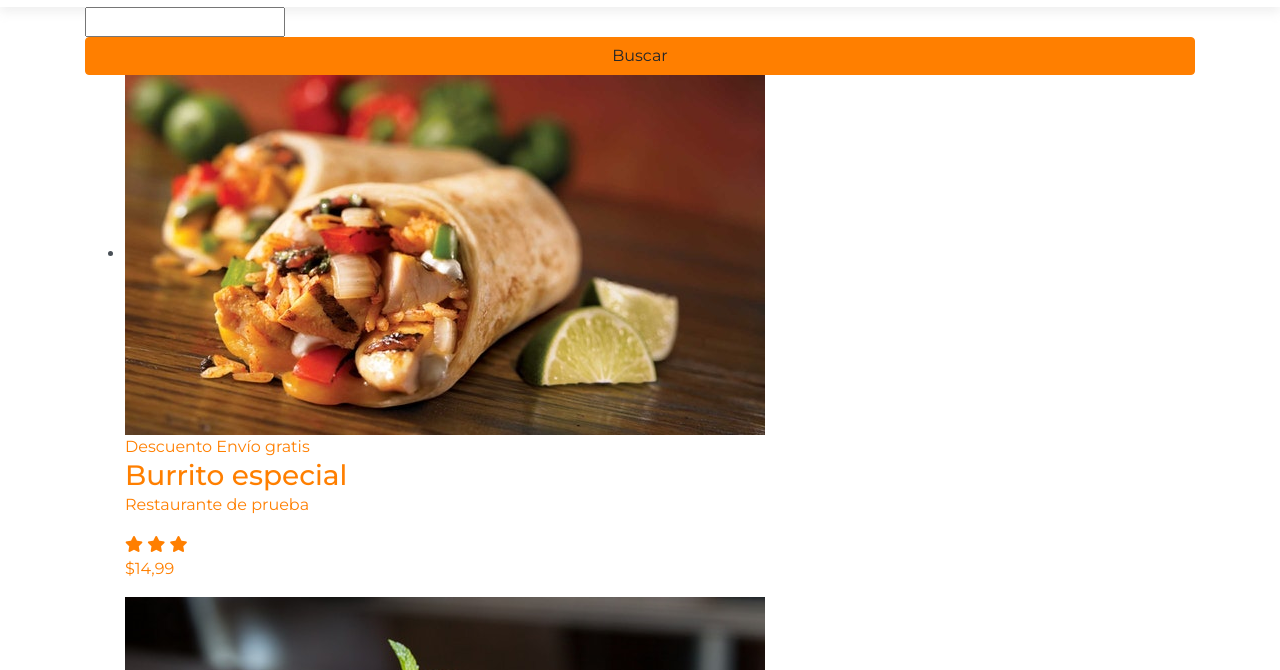
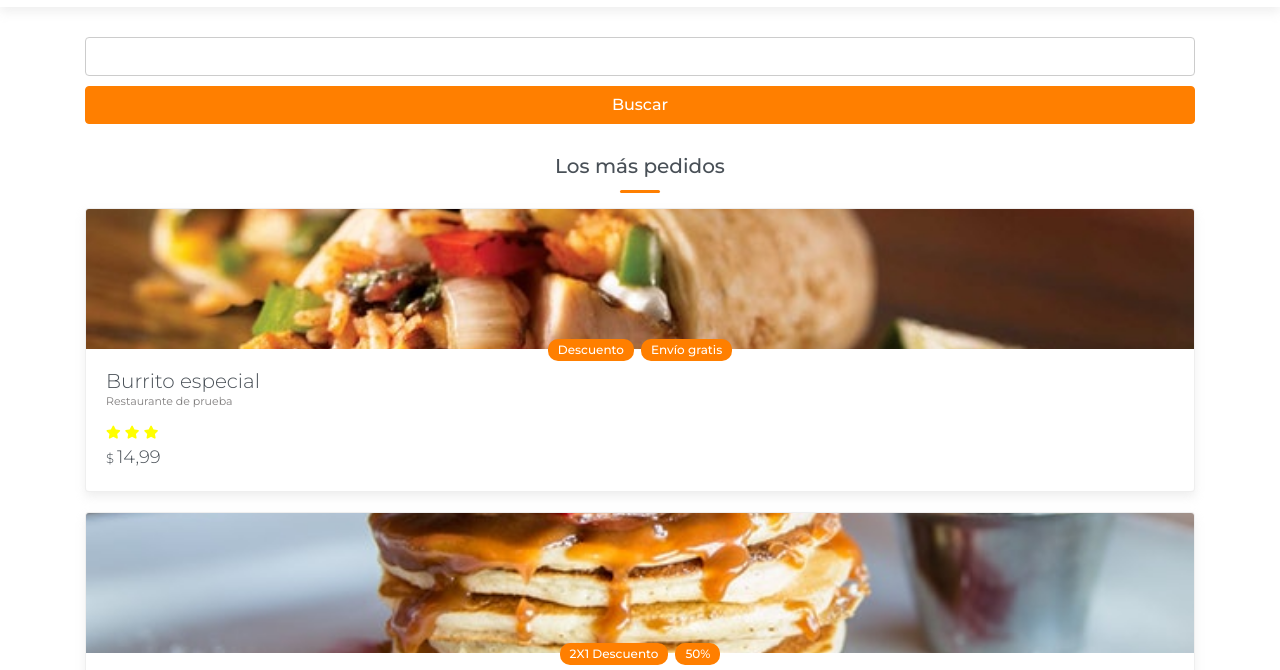
Before and after one commit to ThaliaVel/deliveryApp, a plain HTML site: page index.html in a window 1280 px wide. Shown: the part 73-743 px from the top of the page. Drawn offline with Linux system fonts and the light colour scheme.

Commit message:
Finalizar sección de productos

```diff
--- a/index.html
+++ b/index.html
@@ -34,6 +34,7 @@
 				</form>
 			</div>
 			<div class="products-list-container">
+				<h2 class="section-title">Los más pedidos</h2>
 				<ul>
 					<li>
 						<a href="#">
@@ -126,6 +127,12 @@
 						</a>
 					</li>
 				</ul>
+				<div class="pt-4 pb-5 text-center">
+					<a href="#" class="btn btn-block btn-link">
+						<span class="d-block mb-2">Ver más productos</span>
+						<i class="fas fa-arrow-down"></i>
+					</a>
+				</div>
 			</div>
 		</div>
 
--- a/sass/main.scss
+++ b/sass/main.scss
@@ -16,18 +16,47 @@ img{
 	max-width: 100%;
 }
 
-a{
+a, .btn-link{
 	&:hover{
 		text-decoration: none;
 	}
 }
 
+.btn.btn-primary{
+	font-weight: 500;
+	color: #fff;
+}
+
+.section-title{
+	font-size: 20px;
+	text-align: center;
+	padding: 15px 0 30px;
+	position: relative;
+
+	&::after{
+		content: '';
+		position: absolute;
+		display: block;
+		width: 40px;
+		height: 3px;
+		background: $primary;
+		bottom: 15px;
+		left: 50%;
+		transform:  translateX(-50%);
+		border-radius: 4px;
+	}
+}
+
 //Header
-
 header{
 	background: #fff;
 	padding: 10px 0;
 	box-shadow:  0 5px 10px rgba(204,204,204,0.31);
+	position: fixed;
+	top: 0;
+	left: 0;
+	width: 100%;
+	z-index: 10;
 
 	h1{
 		font-size: 24px;
@@ -83,3 +112,117 @@ header{
 		}
 	}
 }
+
+//Main
+.main{
+	padding-top: 80px;
+}
+
+.search-container{
+	padding-top: 30px;
+
+	input{
+		display: block;
+		width: 100%;
+		margin-bottom: 10px;
+		border: 1px solid #ccc;
+		font-size: 14px;
+		padding: 8px 10px;
+		border-radius: 4px;
+	}
+}
+
+.products-list-container{
+	padding-top: 15px;
+
+	ul{
+		padding: 0;
+		margin: 0;
+		list-style: none;
+
+		li{
+			border: 1px solid rgba(204,204,204,0.31);
+			box-shadow: 0px 5px 10px rgba(204,204,204,0.31);
+			background: #fff;
+			margin-bottom: 20px;
+			border-radius: 4px;
+			overflow: hidden;
+
+			.product-image{
+				img{
+					width: 100%;
+					height: 140px;
+					object-fit: cover;
+					object-position: center;
+				}
+			}
+
+			.product-info{
+				padding: 20px;
+				display: flex;
+				justify-content: space-between;
+				align-items: center;
+				position: relative;
+
+				.tags{
+					display: flex;
+					align-items: center;
+					justify-content: center;
+					position: absolute;
+					top: -10px;
+					left: 50%;
+					transform: translateX(-50%);
+					width: 100%;
+
+					span{
+						display: block;
+						background: $primary;
+						color: #fff;
+						border-radius: 10px;
+						margin-right: 7px;
+						font-size: 12px;
+						padding: 2px 10px;
+						font-weight: 500;
+
+						&:last-child{
+							margin-right: 0;
+						}
+					}
+				}
+
+				.product-name{
+					font-weight: 300;
+					font-size: 20px;
+					color: $black2;
+				}
+
+				.restaurant{
+					margin-bottom: 10px;
+					font-size: 11px;
+					color: #807e7e;
+				}
+
+				.stars{
+					margin-top: 5px;
+
+					i{
+						font-size: 13px;
+						color: yellow;
+					}
+				}
+
+				.product-price{
+					font-size: 18px;
+					margin: 0;
+					font-weight: 300;
+					color:  $black2;
+
+					span{
+						font-size: 13px;
+						margin-right: 3px;
+					}
+				}
+			}
+		}
+	}
+}
```
Also changed, not shown: css/main.css.
